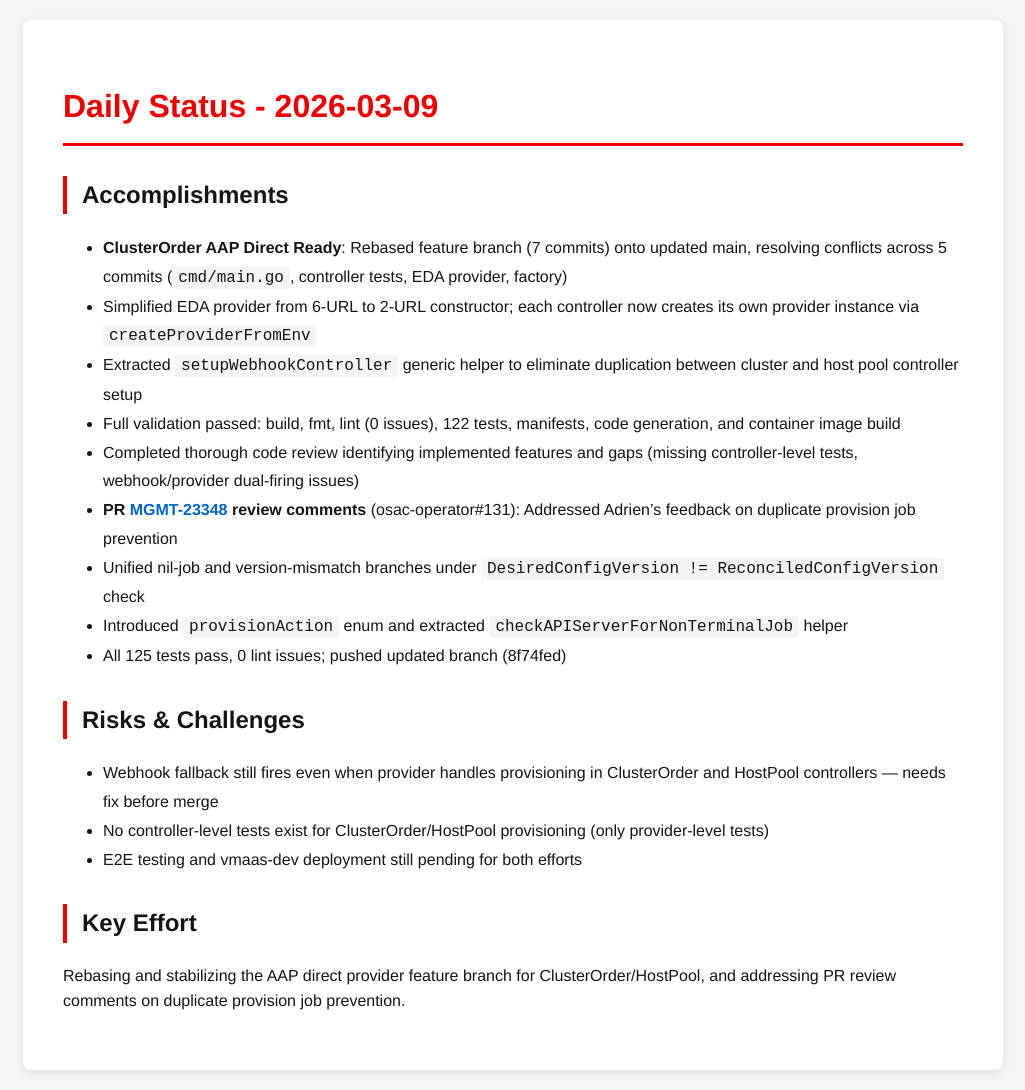
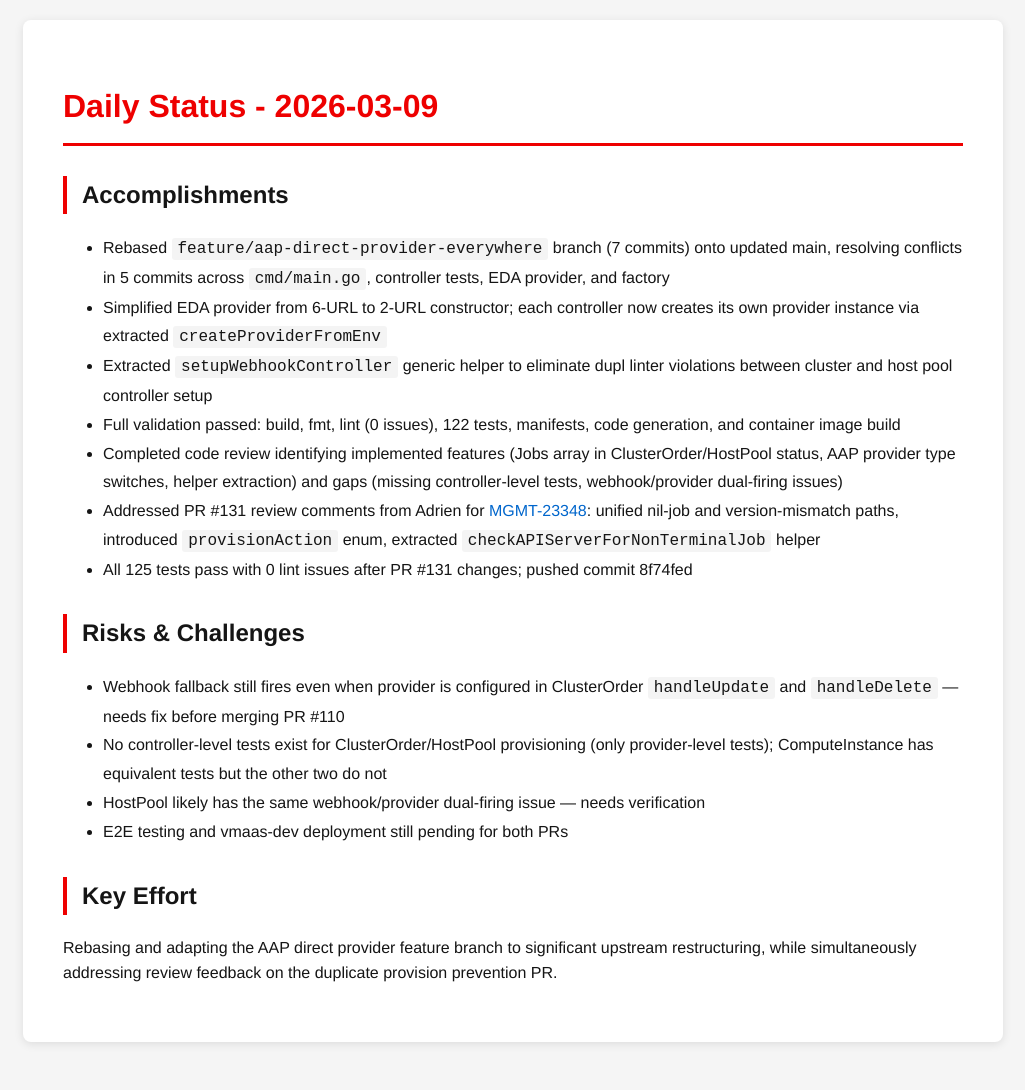
Before and after one commit to tzvatot/daily-status, a Jekyll site: the page built from 2026-03-09.md, in a window 1280 px wide. Shown: the whole page, without its empty margins (127-1152 px from the left). Built offline with Jekyll 4.4.1, drawn with Linux system fonts in a browser that asks for light colours; after the commit the page ends 1062 px from its top, so only the background shows below that.

Commit message:
Daily status update - 2026-03-09

```diff
--- a/2026-03-09.md
+++ b/2026-03-09.md
@@ -7,20 +7,19 @@ date: 2026-03-09
 # Daily Status - 2026-03-09
 
 ## Accomplishments
-- **ClusterOrder AAP Direct Ready**: Rebased feature branch (7 commits) onto updated main, resolving conflicts across 5 commits (`cmd/main.go`, controller tests, EDA provider, factory)
-- Simplified EDA provider from 6-URL to 2-URL constructor; each controller now creates its own provider instance via `createProviderFromEnv`
-- Extracted `setupWebhookController` generic helper to eliminate duplication between cluster and host pool controller setup
+- Rebased `feature/aap-direct-provider-everywhere` branch (7 commits) onto updated main, resolving conflicts in 5 commits across `cmd/main.go`, controller tests, EDA provider, and factory
+- Simplified EDA provider from 6-URL to 2-URL constructor; each controller now creates its own provider instance via extracted `createProviderFromEnv`
+- Extracted `setupWebhookController` generic helper to eliminate dupl linter violations between cluster and host pool controller setup
 - Full validation passed: build, fmt, lint (0 issues), 122 tests, manifests, code generation, and container image build
-- Completed thorough code review identifying implemented features and gaps (missing controller-level tests, webhook/provider dual-firing issues)
-- **PR [MGMT-23348](https://issues.redhat.com/browse/MGMT-23348) review comments** (osac-operator#131): Addressed Adrien's feedback on duplicate provision job prevention
-- Unified nil-job and version-mismatch branches under `DesiredConfigVersion != ReconciledConfigVersion` check
-- Introduced `provisionAction` enum and extracted `checkAPIServerForNonTerminalJob` helper
-- All 125 tests pass, 0 lint issues; pushed updated branch (8f74fed)
+- Completed code review identifying implemented features (Jobs array in ClusterOrder/HostPool status, AAP provider type switches, helper extraction) and gaps (missing controller-level tests, webhook/provider dual-firing issues)
+- Addressed PR #131 review comments from Adrien for [MGMT-23348](https://issues.redhat.com/browse/MGMT-23348): unified nil-job and version-mismatch paths, introduced `provisionAction` enum, extracted `checkAPIServerForNonTerminalJob` helper
+- All 125 tests pass with 0 lint issues after PR #131 changes; pushed commit 8f74fed
 
 ## Risks & Challenges
-- Webhook fallback still fires even when provider handles provisioning in ClusterOrder and HostPool controllers — needs fix before merge
-- No controller-level tests exist for ClusterOrder/HostPool provisioning (only provider-level tests)
-- E2E testing and vmaas-dev deployment still pending for both efforts
+- Webhook fallback still fires even when provider is configured in ClusterOrder `handleUpdate` and `handleDelete` — needs fix before merging PR #110
+- No controller-level tests exist for ClusterOrder/HostPool provisioning (only provider-level tests); ComputeInstance has equivalent tests but the other two do not
+- HostPool likely has the same webhook/provider dual-firing issue — needs verification
+- E2E testing and vmaas-dev deployment still pending for both PRs
 
 ## Key Effort
-Rebasing and stabilizing the AAP direct provider feature branch for ClusterOrder/HostPool, and addressing PR review comments on duplicate provision job prevention.
+Rebasing and adapting the AAP direct provider feature branch to significant upstream restructuring, while simultaneously addressing review feedback on the duplicate provision prevention PR.
```
